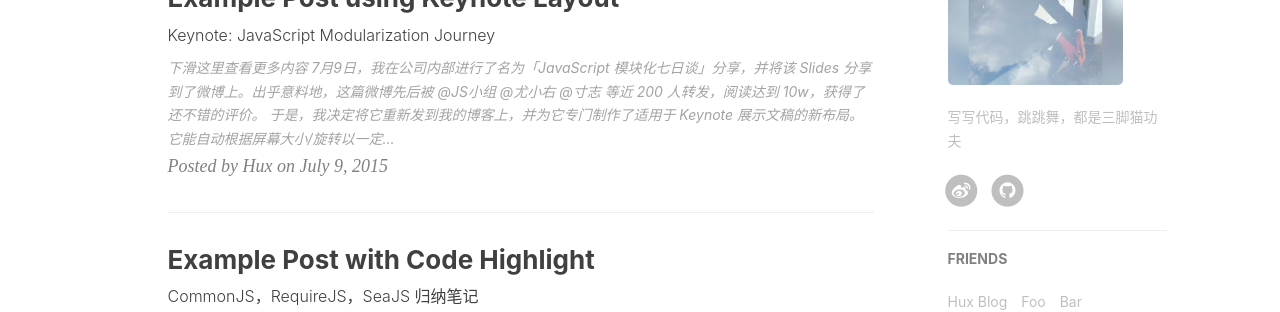
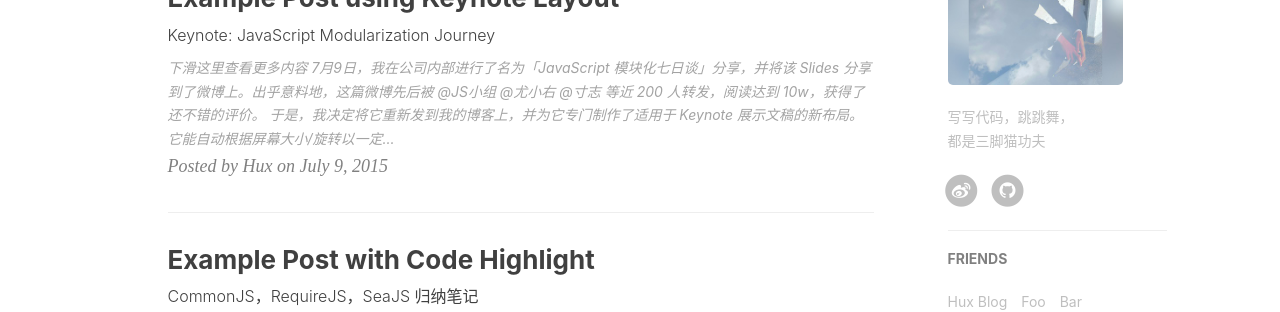
Before and after one commit to ComLin010/ComLin010.github.io, a Jekyll site: the page built from index.html, in a window 1280 px wide. Shown: the part 748-1060 px from the top of the page. Built offline with Jekyll 4.4.1, drawn with Linux system fonts in a browser that asks for light colours; nearby versions of some CDN libraries; the list of posts is cut into pages by our own code; comment, search, counter and statistics services are not loaded.

Commit message:
试一试

```diff
--- a/_config.yml
+++ b/_config.yml
@@ -12,7 +12,7 @@
 
 # SNS settings
 RSS: false
-weibo_username: lady小L
+weibo_username: ladyshes
 #zhihu_username:     huxpro
 github_username: Comlin010
 #twitter_username:  huxpro
@@ -68,7 +68,7 @@
 
 # Sidebar settings
 sidebar: true                           # whether or not using Sidebar.
-sidebar-about-description: "写写代码，跳跳舞，都是三脚猫功夫"
+sidebar-about-description: "写写代码，跳跳舞，<br>都是三脚猫功夫"
 sidebar-avatar: /img/ComLin010-cloud.jpg      # use absolute URL, seeing it's used in both `/` and `/about/`
 
 
```
